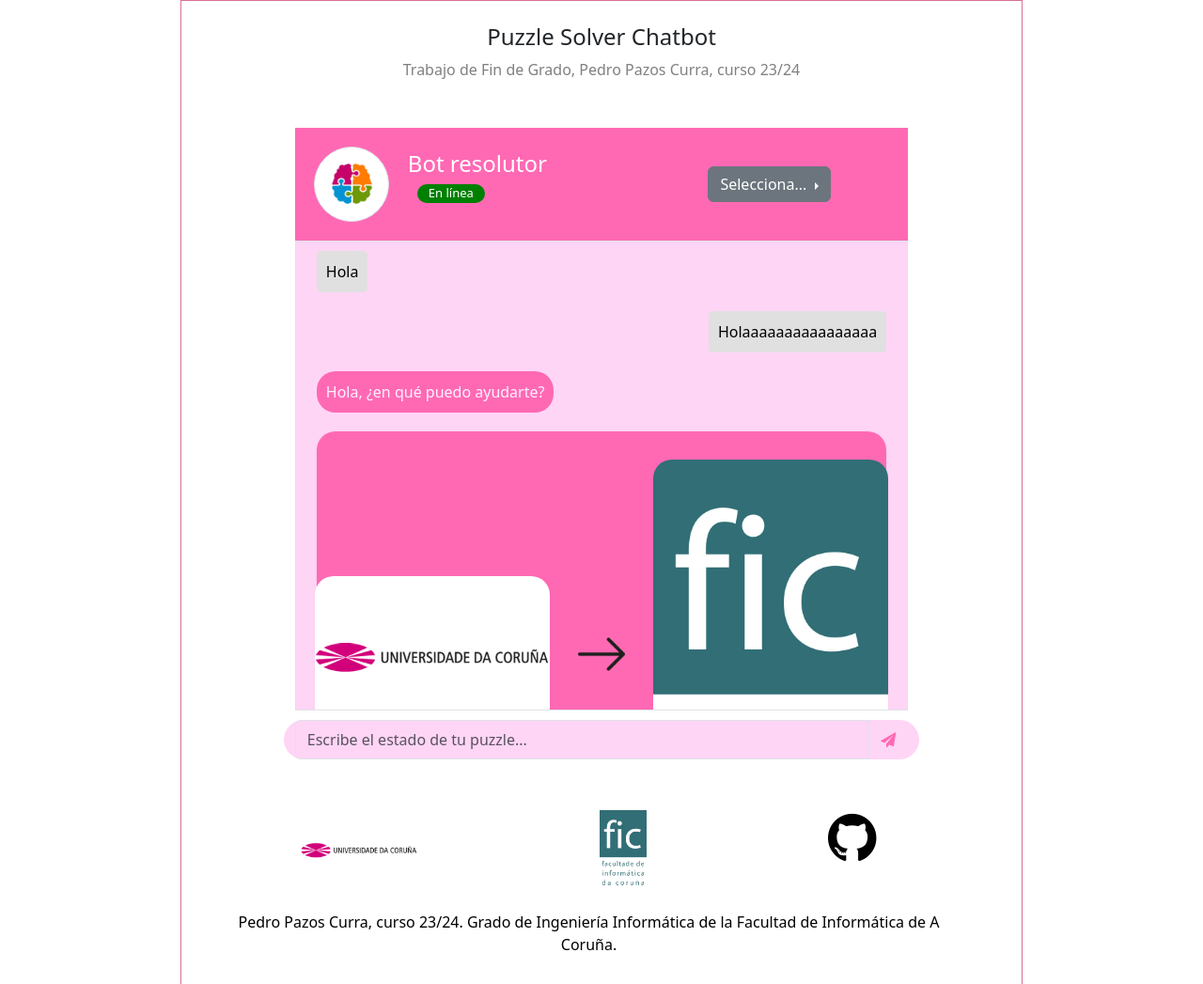
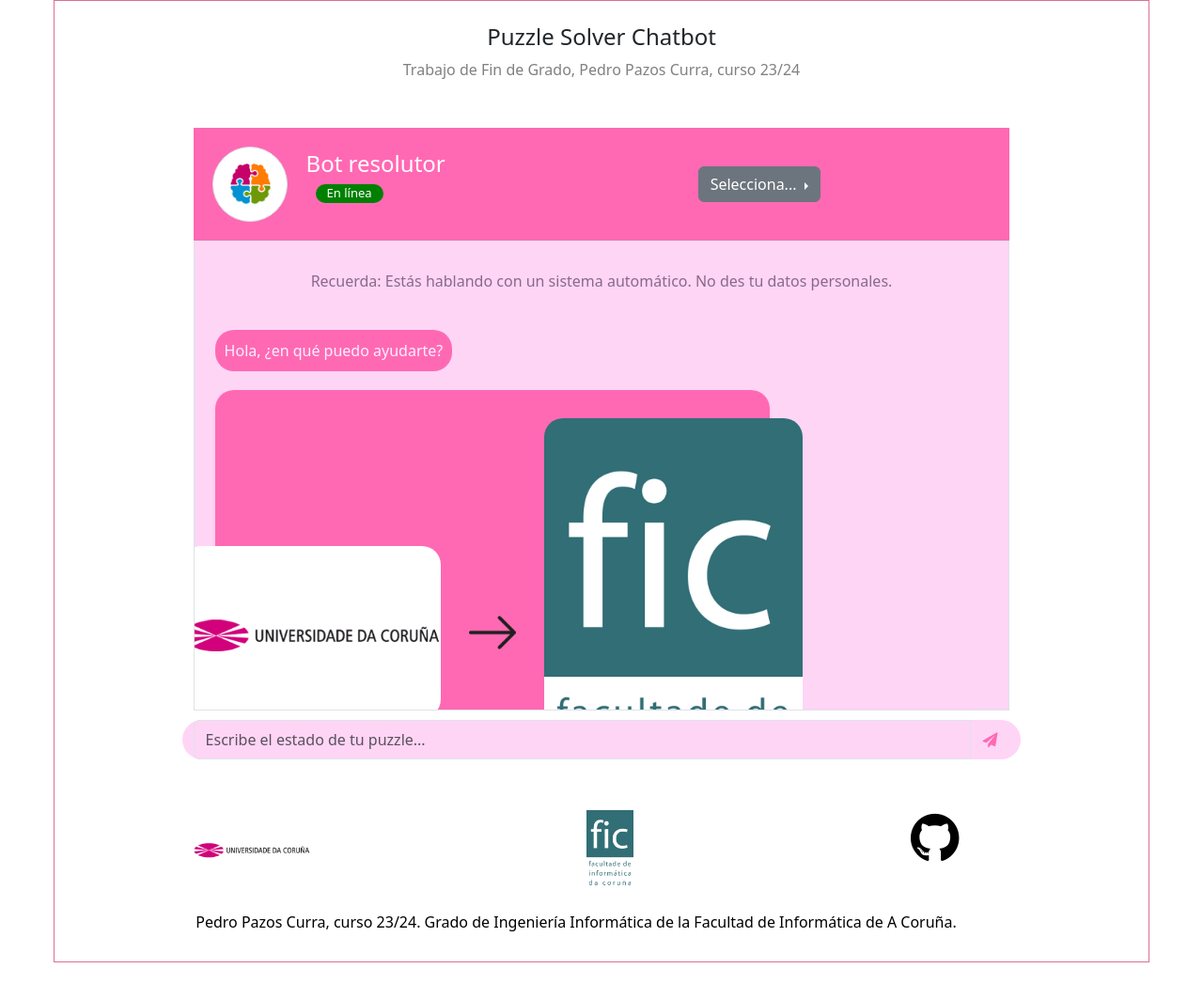
Before and after one commit to PedroPazosCurra/ASP-Puzzle-Solver, a website: page src/index.html in a window 1280 px wide. Shown: the whole page at 94% size. After the commit the page ends 1024 px from the top, so only its background shows below. Drawn offline with nearby package versions, Linux system fonts and the light colour scheme; files whose address does not match are found by name.

Commit message:
Ajuste de enviarImagenes y span superior.

```diff
--- a/src/index.html
+++ b/src/index.html
@@ -64,12 +64,7 @@
           <!-- Chat -->
           <div id="chatContainer" class="container border overflow-auto" style="height:500px; background-color:#ffd5f6;">
             <div class="message-container" style="display: flex; flex-direction: column;">
-              <div class="message sender-message" style="padding: 10px; margin: 10px; border-radius: 5px; max-width: 70%; word-wrap: break-word; display: flex; align-items: center; align-self: flex-start; background-color: #e0e0e0; color: #000">
-                  Hola
-              </div>
-              <div class="message sender-message" style="padding: 10px; margin: 10px; border-radius: 5px; max-width: 70%; word-wrap: break-word; display: flex; align-items: center; align-self: flex-end; background-color: #e0e0e0; color: #000">
-                Holaaaaaaaaaaaaaaaa
-            </div>
+              <span style="align-self: center; margin: 30px; color: #89698b;">Recuerda: Estás hablando con un sistema automático. No des tu datos personales.</span>
             </div>
           </div>
 
--- a/src/js/main.js
+++ b/src/js/main.js
@@ -79,13 +79,12 @@ function chatbotEnviarImagenes(startImg, endImg){
 
     // Creación del elemento mensaje
     var mensaje = document.createElement('div');
-    mensaje.classList.add('w-60');
     mensaje.classList.add('float-start');
     mensaje.classList.add('shadow-sm');
     mensaje.style.margin = "10px";
     mensaje.style.padding = "5px";
     mensaje.style.width = "auto";
-    mensaje.style.maxWidth = "100%";
+    mensaje.style.maxWidth = "70%";
     mensaje.style.backgroundColor = "hotpink";
     mensaje.style.borderRadius = "20px";
 
@@ -93,7 +92,7 @@ function chatbotEnviarImagenes(startImg, endImg){
     var imagen1 = document.createElement('img');
     imagen1.classList.add('imagen-inicial');
     imagen1.src = startImg;
-    imagen1.style.width = "250px";
+    imagen1.style.width = "50%";
     imagen1.style.borderRadius = "20px";
 
     var flecha = document.createElement('img');
@@ -105,7 +104,7 @@ function chatbotEnviarImagenes(startImg, endImg){
     var imagen2 = document.createElement('img');
     imagen2.src = endImg;
     imagen2.classList.add('imagen-final');
-    imagen2.style.width = "250px";
+    imagen2.style.width = "50%";
     imagen2.style.borderRadius = "20px";
 
     // Creación del divisor para ambas imágenes
```
